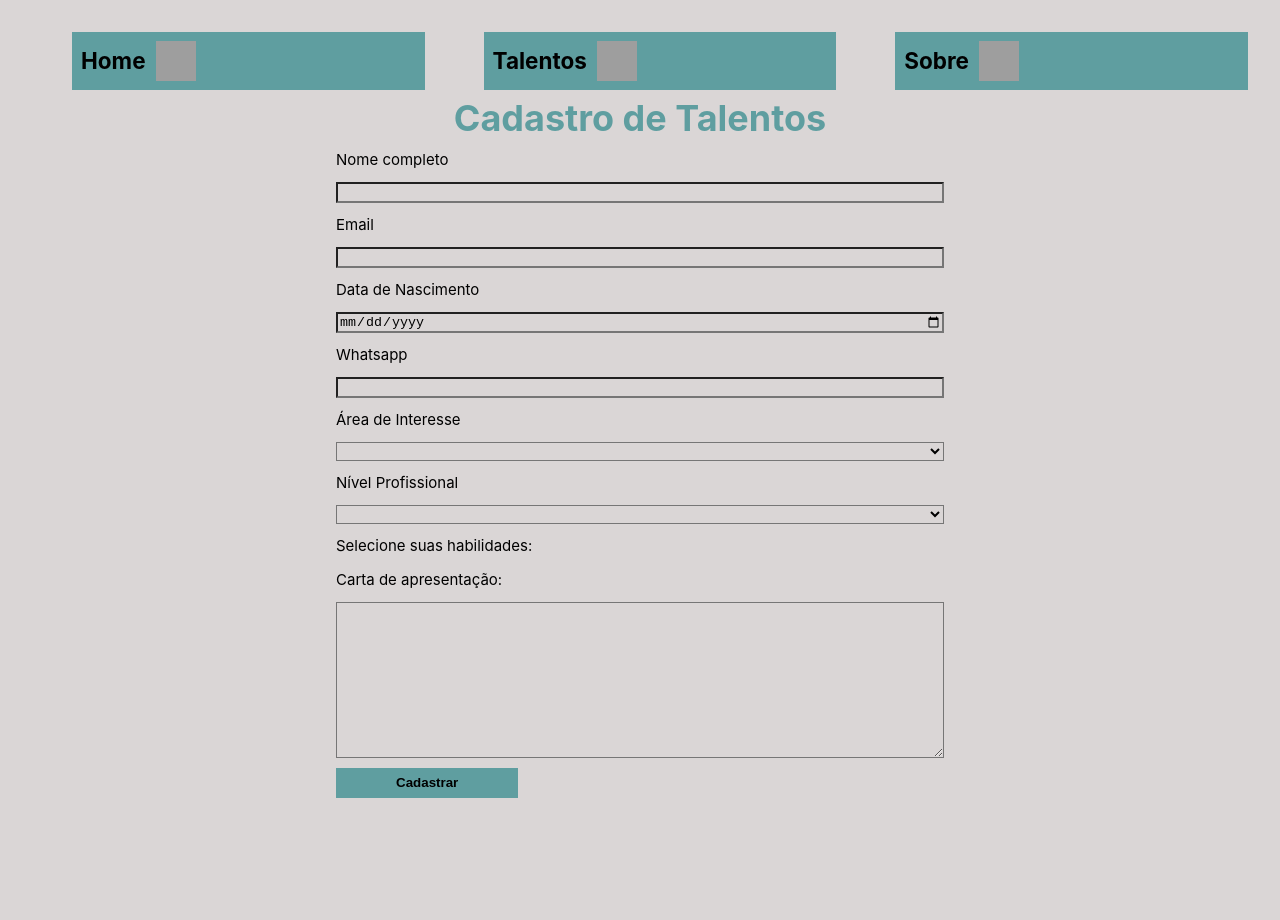
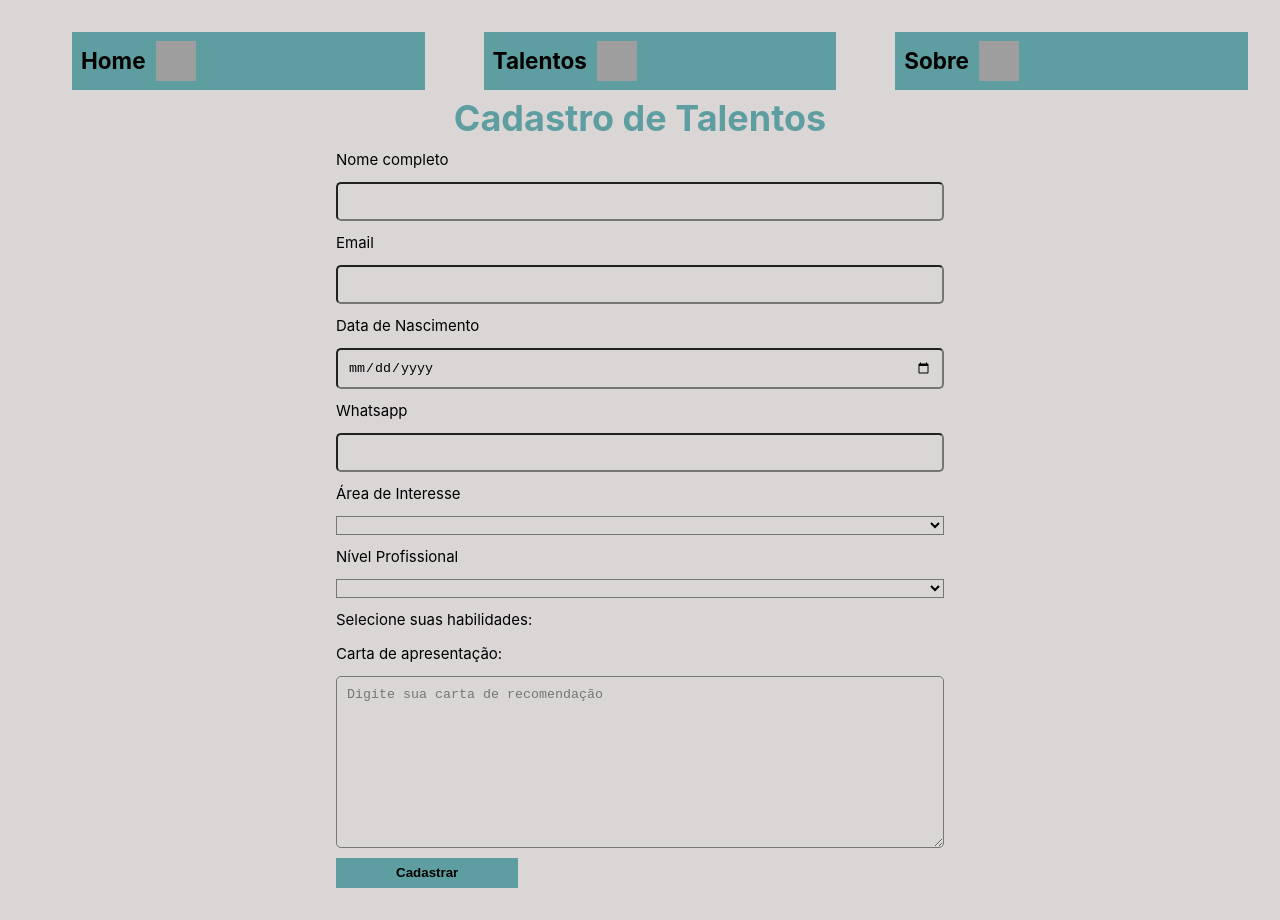
Before and after one commit to GabrielmValadao/Projeto_Banco_Talentos, a Vue app in the folder bancoTalentos/: page /talentos/novo in a window 1280 px wide. Before the commit the page ends 830 px from the top, so only its background shows below. Built offline with nearby package versions, Linux system fonts and the light colour scheme; grey boxes are pictures that could not be loaded.

Commit message:
estilização dos inputs

```diff
--- a/bancoTalentos/src/views/Talent/New/TalentNew.vue
+++ b/bancoTalentos/src/views/Talent/New/TalentNew.vue
@@ -47,7 +47,7 @@
 
 
     <label for="apresentacao">Carta de apresentação:</label>
-    <textarea id="apresentacao" cols="30" rows="10" v-model="apresentacao">aaaa</textarea>
+    <textarea id="apresentacao" cols="30" rows="10" placeholder="Digite sua carta de recomendação" v-model="apresentacao"></textarea>
 
     <button type="submit">Cadastrar</button>
   </form>
@@ -127,6 +127,11 @@ form {
   width: 50%;
 }
 
+input,textarea {
+  padding: 10px;
+  border-radius: 5px;
+}
+
 .opcoes {
     display: flex;
     flex-direction: column;
@@ -145,4 +150,5 @@ button {
 button:hover {
     background-color: rgb(121, 190, 192);
 }
+
 </style>
```
